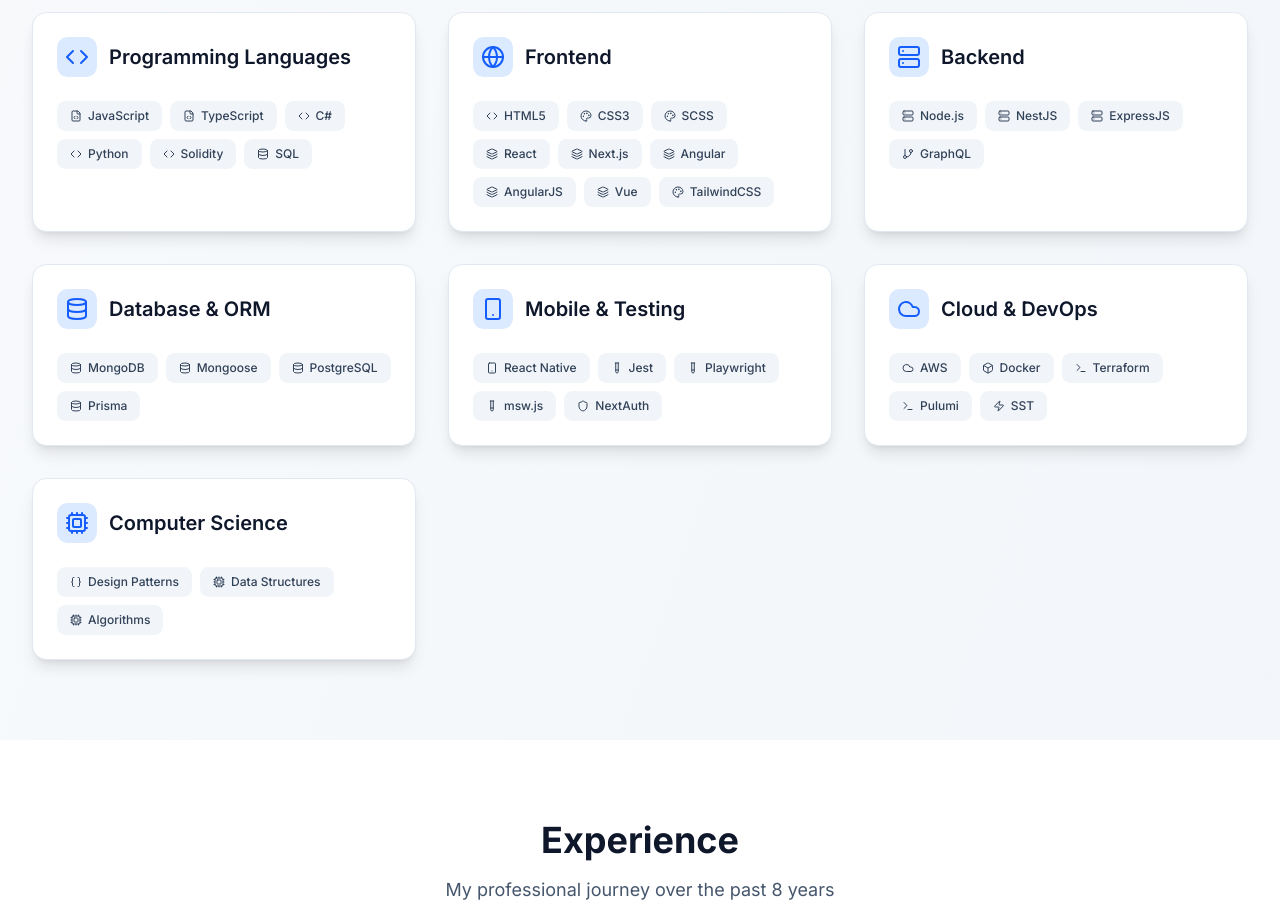
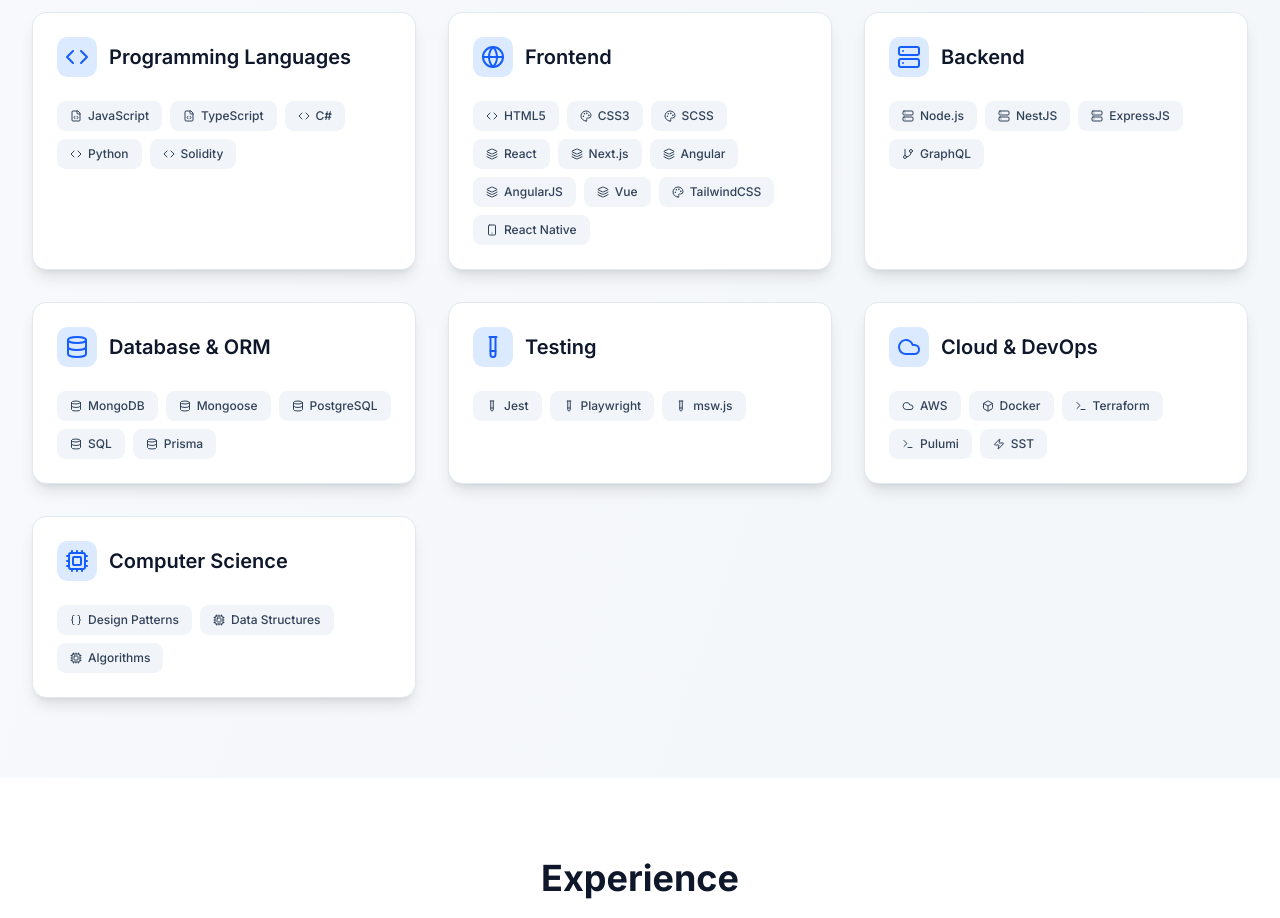
Before and after one commit to bojidaryovchev/bojidaryovchev.dev, a Next.js app: page / in a window 1280 px wide. Shown: the part 1100-2018 px from the top of the page. Built offline with nearby package versions, Linux system fonts and the light colour scheme.

Commit message:
refactor: some sections updates

```diff
--- a/src/components/tech-stack.tsx
+++ b/src/components/tech-stack.tsx
@@ -12,7 +12,6 @@
   Layers,
   Palette,
   Server,
-  Shield,
   Smartphone,
   Terminal,
   TestTube,
@@ -31,7 +30,6 @@
         { name: "C#", icon: <Code className="h-5 w-5" /> },
         { name: "Python", icon: <Code className="h-5 w-5" /> },
         { name: "Solidity", icon: <Code className="h-5 w-5" /> },
-        { name: "SQL", icon: <Database className="h-5 w-5" /> },
       ],
     },
     {
@@ -47,6 +45,7 @@
         { name: "AngularJS", icon: <Layers className="h-5 w-5" /> },
         { name: "Vue", icon: <Layers className="h-5 w-5" /> },
         { name: "TailwindCSS", icon: <Palette className="h-5 w-5" /> },
+        { name: "React Native", icon: <Smartphone className="h-5 w-5" /> },
       ],
     },
     {
@@ -66,18 +65,17 @@
         { name: "MongoDB", icon: <Database className="h-5 w-5" /> },
         { name: "Mongoose", icon: <Database className="h-5 w-5" /> },
         { name: "PostgreSQL", icon: <Database className="h-5 w-5" /> },
+        { name: "SQL", icon: <Database className="h-5 w-5" /> },
         { name: "Prisma", icon: <Database className="h-5 w-5" /> },
       ],
     },
     {
-      title: "Mobile & Testing",
-      icon: <Smartphone className="h-6 w-6" />,
+      title: "Testing",
+      icon: <TestTube className="h-6 w-6" />,
       technologies: [
-        { name: "React Native", icon: <Smartphone className="h-5 w-5" /> },
         { name: "Jest", icon: <TestTube className="h-5 w-5" /> },
         { name: "Playwright", icon: <TestTube className="h-5 w-5" /> },
         { name: "msw.js", icon: <TestTube className="h-5 w-5" /> },
-        { name: "NextAuth", icon: <Shield className="h-5 w-5" /> },
       ],
     },
     {
```
